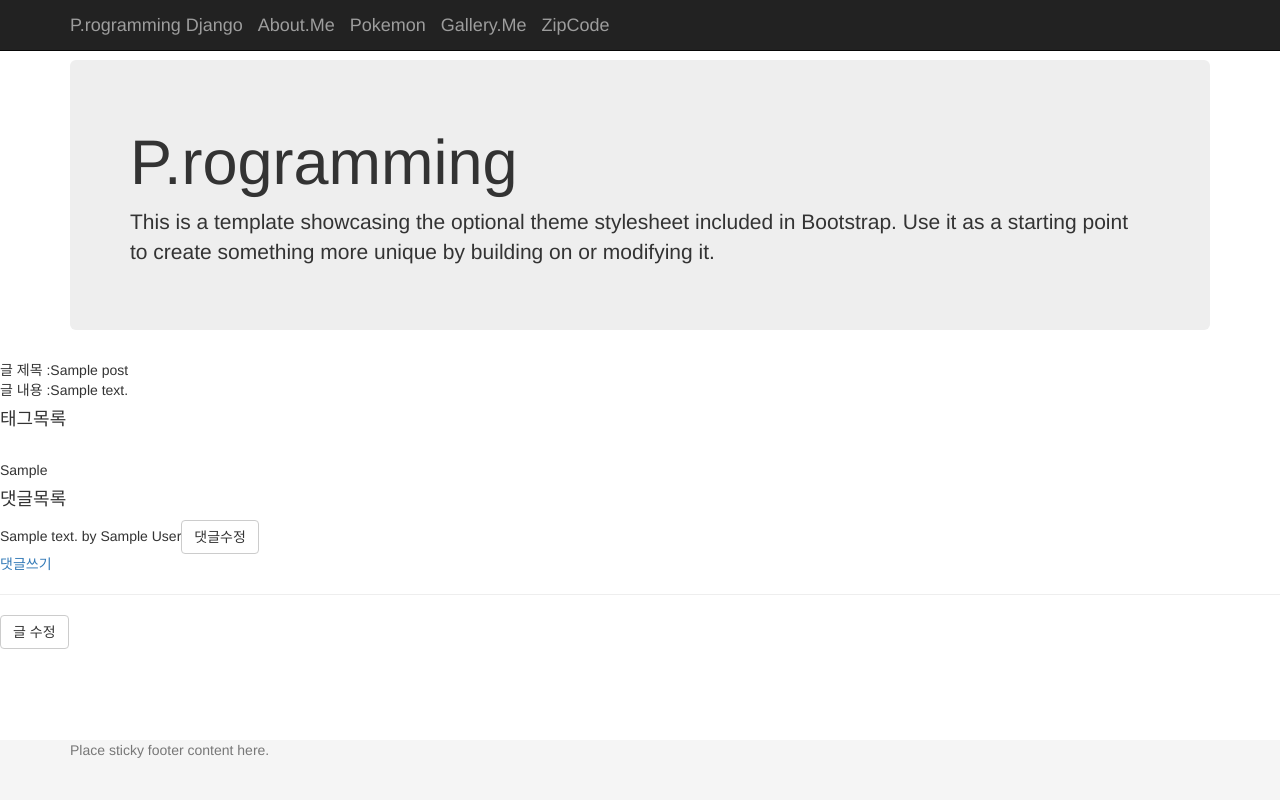
After one commit to jinkwon711/programming-dev-5th, a Django app: page /blog/post/1/ in a window 1280 px wide. The commit adds this page. Run offline with Django 3.2, Linux system fonts and the light colour scheme; tables that the repository leaves empty hold one stand-in row (values such as "Sample post"); parts of the project's set-up code (start-up, migrations or seed data) failed here and were passed over; some libraries are stand-ins or nearby versions.

Commit message:
포스트리스트 디테일 코멘트 연결

```diff
--- a/blog/models.py
+++ b/blog/models.py
@@ -12,8 +12,6 @@ from .customfield import *
 #     except:
 #         raise ValidationError
 # Create your models here.
-
-
 class Post(models.Model):
     title = models.CharField(max_length=100,  validators = [MaxLengthValidator(100)] ,verbose_name ="제목")
     content = models.TextField(help_text="Markdown 문법을 써주세요.", validators = [MinLengthValidator(4)])
@@ -23,6 +21,12 @@ class Post(models.Model):
     test_field = models.IntegerField(default=10 )
     def __str__(self):
         return "post: "+self.title
+
+
+class Comment(models.Model):
+    post = models.ForeignKey(Post)
+    message = models.TextField()
+    author = models.CharField(max_length=20)
 
 class Contact(models.Model):
     name = models.CharField(max_length = 20)
@@ -48,3 +52,12 @@ class ZipCode(models.Model):
     roadname = models.CharField(max_length = 10, verbose_name = "도로명" , blank = True)
     def __str__(self):
         return "(우편번호 : "+self.zipcode+") (시/도 : " +self.state+ ") (시/군/구 : "+ self.city +") (도로명 : "+ self.roadname+")"
+
+
+
+class Zip_Code(models.Model):
+    zip_code = models.CharField(max_length =7)
+    road = models.CharField(max_length =20)
+    dong = models.CharField(max_length =20)
+    gu = models.CharField(max_length =20)
+    city = models.CharField(max_length =20)
--- a/blog/templates/blog/base.html
+++ b/blog/templates/blog/base.html
@@ -40,6 +40,7 @@ body {
               <a class="navbar-brand" href="/about/" >About.Me</a>
               <a class='navbar-brand' href="/pokemon_main">Pokemon</a>
               <a class="navbar-brand" href="/gallery/">Gallery.Me</a>
+              <a class="navbar-brand" href="/zipcode/">ZipCode</a>
 
             </div>
         </div>
--- /dev/null
+++ b/blog/templates/blog/post_detail.html
@@ -0,0 +1,42 @@
+{% extends 'blog/base.html' %}
+
+{% block main %}
+
+<div class="container">
+    <div class="jumbotron">
+        <h1>P.rogramming</h1>
+        <p>This is a template showcasing the optional theme stylesheet included in Bootstrap. Use it as a starting point to create something more unique by building on or modifying it.</p>
+    </div>
+</div>
+
+
+<table>
+
+<tr>
+    <td>글 제목 :{{post.title}}</td>
+</tr>
+    <td>글 내용 :{{post.content}}</td>
+</tr>
+    <td>    <h4>태그목록</h4>
+<br>{% for tag in tags %} {{tag.category}} {% endfor %}
+
+    </td>
+</table>
+
+<h4>댓글목록</h4>
+<table>
+{% for comment in comment_list %}
+<tr>
+    <td>
+        {{comment.message}} by {{comment.author}}<a class="btn btn-default" href='{% url "blog:comment_edit" post.pk comment.pk %}' role="button">댓글수정</a>
+</tr>
+{% endfor %}
+</table>
+<a href="{% url 'blog:comment_new' post.pk %}">댓글쓰기</a>
+</table>
+<hr>
+<a class="btn btn-default" role="button" href="{% url 'blog:post_edit'  post.pk %}">글 수정</a>
+
+
+
+{% endblock %}
--- /dev/null
+++ b/blog/templates/blog/post_form.html
@@ -0,0 +1,5 @@
+<form action="." method ="post">
+{% csrf_token %}
+{{ form.as_p }}
+<input type = "submit">
+</form>
--- /dev/null
+++ b/blog/urls.py
@@ -0,0 +1,24 @@
+from django.conf.urls import url
+from . import views
+
+urlpatterns = [
+    url(r'^$', views.post_list ,name = 'post_list'),
+    url(r'^post/(?P<pk>\d+)/$' ,views.post_detail, name = 'post_detail'),
+    url(r'^post/$', views.post_new , name = 'post_new'),
+    url(r'^post/(?P<pk>\d+)/edit/$' ,views.post_edit, name = 'post_edit'),
+
+    url(r'^post/(?P<post_pk>\d+)/comment/$', views.comment_new, name ='comment_new'),
+    url(r'^post/(?P<post_pk>\d+)/comment/(?P<pk>\d+)/edit/$',views.comment_edit, name='comment_edit'),
+
+    url(r'^about/', views.about),
+    url(r'^gallery/',views.gallery),
+
+    url(r'^sum/(?P<x>\d+)/(?P<y>\d+)/(?P<z>\d+)/$',views.mysum),
+    url(r'^sum/(?P<x>\d+)/(?P<y>\d+)/$',views.mysum),
+    url(r'^sum/(?P<x>\d+)/$',views.mysum),
+    url(r'^sum2/(?P<x>[\d/]+)/$', views.mysum2),
+
+    url(r'^zipcode/$', views.zipcode, name = 'zipcode'),
+
+
+    ]
--- a/blog/views.py
+++ b/blog/views.py
@@ -1,10 +1,79 @@
-from django.shortcuts import render, render_to_response, RequestContext, HttpResponseRedirect
+from django.shortcuts import render, render_to_response, RequestContext, HttpResponseRedirect , redirect, get_object_or_404
 from django.http import HttpResponse
-from .forms import ZipCodeForm
 from django.core.exceptions import ValidationError
-from .models import ZipCode
+from .models import ZipCode, Post, Comment, Tag
+from .forms import *
+
 def post_list(request):
-    return render(request, 'blog/post_list.html', {})
+    qs = Post.objects.all()
+    context = {
+        'post_list': qs,
+    }
+    return render(request, 'blog/post_list.html', context)
+
+def post_detail(request, pk):
+    qs = Post.objects.get(pk=pk)
+    qs_comment = Comment.objects.filter(post_id=pk)
+    qs_tags = Tag.objects.filter(post__pk = pk)
+    context = {
+        'post': qs,
+        'comment_list': qs_comment,
+        'tags': qs_tags,
+
+    }
+    return render(request, 'blog/post_detail.html', context)
+
+def post_new(request):
+
+    if request.method =='POST':
+        form = PostForm(request.POST, request.FILES)
+        if form.is_valid :
+            form.save()
+            return redirect('../')
+    else:
+        form = PostForm
+    return render(request, 'blog/post_form.html', {'form' :form})
+
+
+def post_edit(request, pk):
+    post = Post.objects.get(pk=pk)
+
+    if request.method =='POST':
+        form = PostForm(request.POST, request.FILES)
+        if form.is_valid :
+            form.save()
+            return redirect('/')
+    else:
+        form = PostForm(instance = post)
+    return render(request, 'blog/post_form.html',{'form':form,} )
+
+def comment_new(request, post_pk):
+    if request.method =="POST":
+        form = CommentModelForm(request.POST, request.FILES)
+        if form.is_valid():
+            comment = form.save(commit=False)
+            comment.post = get_object_or_404(Post, pk=post_pk)
+            form.save()
+            return redirect('blog:post_detail', post_pk)
+    else:
+        form = CommentModelForm()
+    return render(request, 'blog/comments_form.html', {'form' :form} )
+
+def comment_edit(request, post_pk, pk):
+    comment = Comment.objects.get(pk=pk)
+
+    if request.method =="POST":
+        form = CommentModelForm(request.POST, request.FILES, instance = comment )
+        if form.is_valid():
+            comment = form.save(commit=False)
+            comment.post = get_object_or_404(Post, pk = post_pk)
+            form.save()
+            return redirect('blog:post_detail', post_pk)
+    else:
+        form = CommentModelForm(instance = comment)
+    return render(request, 'blog/comments_form.html', {'form' :form} )
+
+
 
 
 def about(request):
@@ -27,9 +96,9 @@ def zipcode(request):
     title = "우편번호 검색"
     form = ZipCodeForm(request.POST or None)
     context = {'form': ZipCodeForm, "title" : title}
+
     if form.is_valid():
         zipcode = form.cleaned_data.get("zipcode")
-
         if ZipCode.objects.filter(zipcode = zipcode).exists():
             return render(request, 'blog/zipcode_exist.html', {"AreaList": ZipCode.objects.filter(zipcode =zipcode),})
         else:
--- a/programming/settings.py
+++ b/programming/settings.py
@@ -135,3 +135,6 @@ if DEBUG:
     STATICFILES_DIRS=(
         os.path.join(os.path.dirname(BASE_DIR),"programming","static", "static"),
         )
+
+
+EPOST_API_KEY = os.environ.get('EPOST_API_KEY','4315602ea6a417fc81470021546634' )
--- a/programming/urls.py
+++ b/programming/urls.py
@@ -13,22 +13,29 @@ Including another URLconf
     1. Import the include() function: from django.conf.urls import url, include
     2. Add a URL to urlpatterns:  url(r'^blog/', include('blog.urls'))
 """
-from django.conf.urls import url
+from django.conf.urls import include, url
 from django.contrib import admin
 from django.conf import settings
 from django.conf.urls.static import static
-from blog import views
+from django.shortcuts import redirect
 from pokemon import views as pokemon_views
 
 urlpatterns = [
     url(r'^admin/', admin.site.urls),
-    url(r'^$', views.post_list),
-    url(r'^about/', views.about),
-    url(r'^gallery/',views.gallery),
-    url(r'^sum/(?P<x>\d+)/(?P<y>\d+)/(?P<z>\d+)/$',views.mysum),
-    url(r'^sum/(?P<x>\d+)/(?P<y>\d+)/$',views.mysum),
-    url(r'^sum/(?P<x>\d+)/$',views.mysum),
-    url(r'^sum2/(?P<x>[\d/]+)/$', views.mysum2),
+    url(r'^$', lambda request: redirect('/blog/')),
+    #blog
+    url(r'^blog/', include('blog.urls', namespace='blog')),
+
+
+
+
+    #calculation
+
+
+
+
+
+    #pokemon
     url(r'^pokemon_main/$', pokemon_views.pokemon_main),
     url(r'^pokemon/$', pokemon_views.pokemon_list),
     url(r'^pokemon/(?P<pk>\d+)/$', pokemon_views.pokemon_detail),
@@ -38,7 +45,7 @@ urlpatterns = [
     url(r'^capture/(?P<pk>\d+)/$', pokemon_views.capture_detail),
     url(r'^place/$', pokemon_views.place_list),
     url(r'^place/(?P<pk>\d+)/$', pokemon_views.place_detail),
-    url(r'^zipcode/$', views.zipcode, name = 'zipcode'),
+
     # url(r'^zipcode_exist/$', views.zipcode_exist, name= 'zipcodecheck'),
 
 ]
```
Also changed, not shown: blog/admin.py (+7 -2 lines), blog/forms.py (+13 -1 lines), blog/templates/blog/comments_form.html (added, +7 -0 lines), blog/templates/blog/post_list.html (+16 -0 lines), blog/validators.py (+36 -0 lines), epost_zipcode_csv.py (added, +28 -0 lines), loaddata.py (added, +15 -0 lines), blog/migrations/0010_auto_20160801_0349.py (added), blog/migrations/0011_auto_20160803_0144.py (added), blog/migrations/0012_auto_20160803_0330.py (added), pokemon/urls.py (added), 1 other file.
